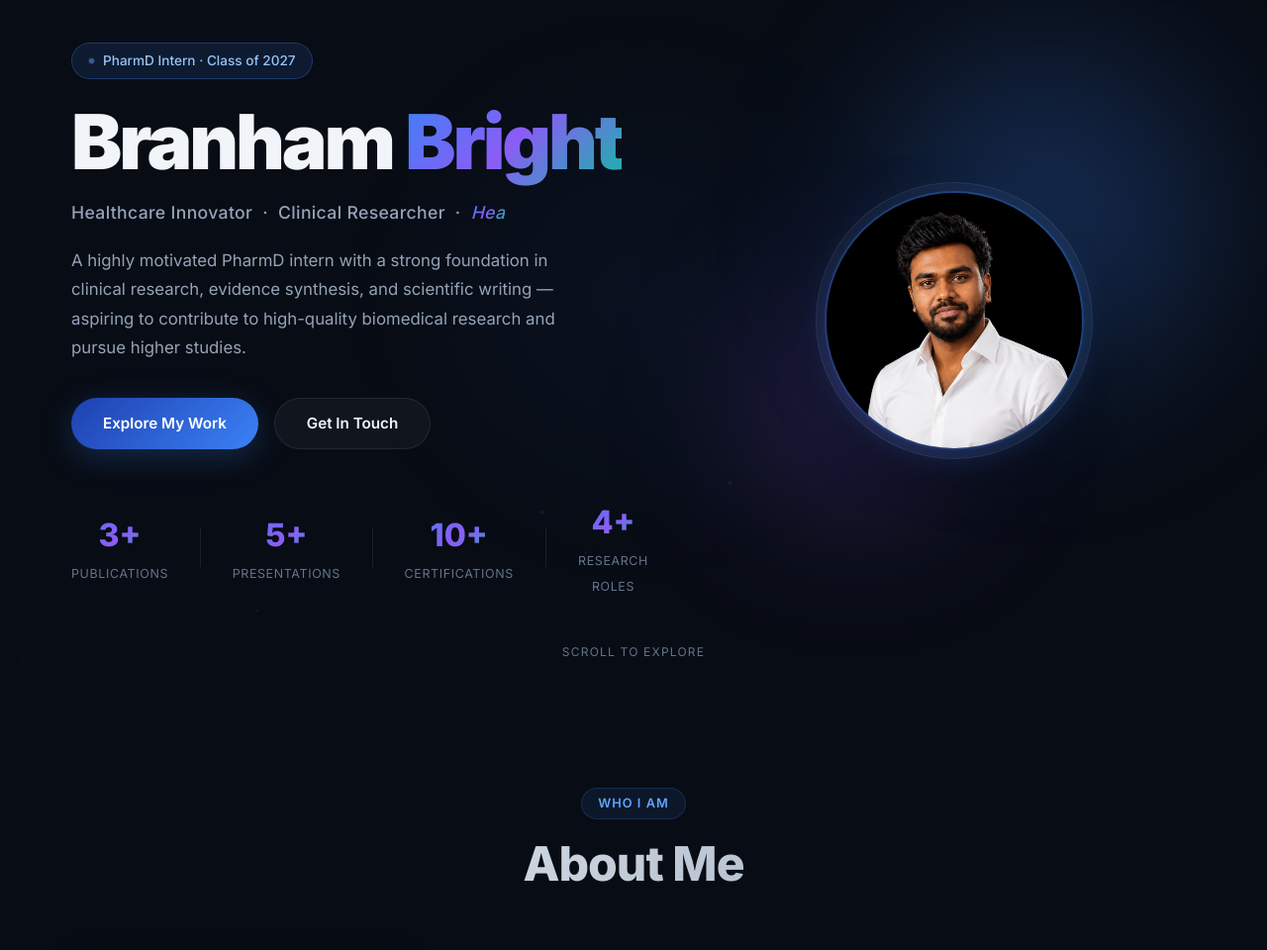
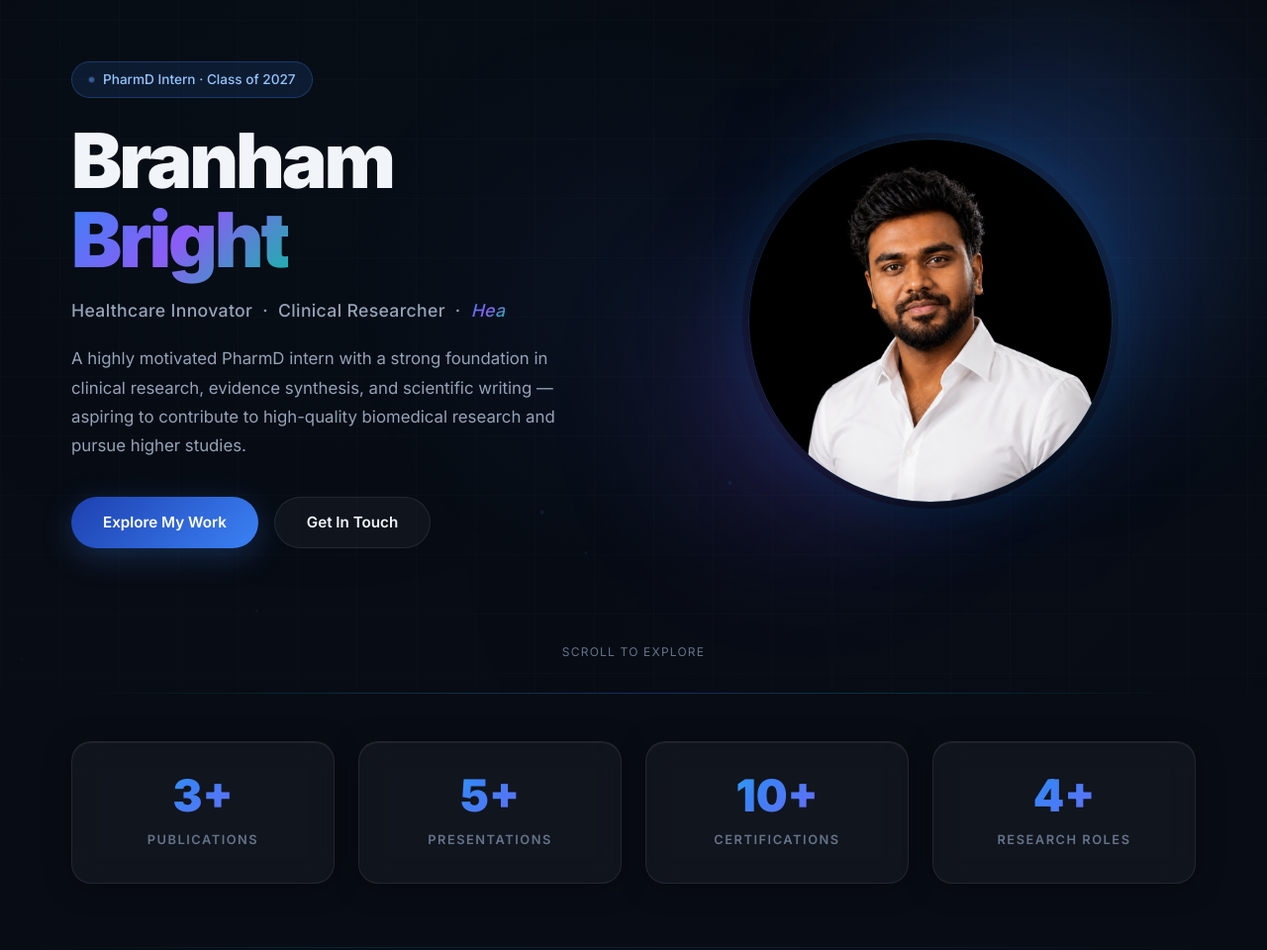
Before and after one commit to bri7-max/pharmd-portfolio, a website: page index.html in a window 1280 px wide. Shown: the part 100-1060 px from the top of the page at 99% size. Drawn offline with nearby package versions, Linux system fonts and the light colour scheme; a web font is replaced by a local one.

Commit message:
Add files via upload

```diff
--- a/index.html
+++ b/index.html
@@ -63,27 +63,6 @@
         <a href="#about" class="btn btn-primary">Explore My Work</a>
         <a href="#contact" class="btn btn-ghost">Get In Touch</a>
       </div>
-      <div class="hero-stats animate-fade-in delay-4">
-        <div class="stat">
-          <span class="stat-number" data-target="3">0</span>
-          <span class="stat-label">Publications</span>
-        </div>
-        <div class="stat-divider"></div>
-        <div class="stat">
-          <span class="stat-number" data-target="5">0</span>
-          <span class="stat-label">Presentations</span>
-        </div>
-        <div class="stat-divider"></div>
-        <div class="stat">
-          <span class="stat-number" data-target="10">0</span>
-          <span class="stat-label">Certifications</span>
-        </div>
-        <div class="stat-divider"></div>
-        <div class="stat">
-          <span class="stat-number" data-target="4">0</span>
-          <span class="stat-label">Research Roles</span>
-        </div>
-      </div>
     </div>
     <div class="hero-visual">
       <div class="orb orb-1"></div>
@@ -98,6 +77,27 @@
       <span>Scroll to explore</span>
     </div>
   </section>
+
+    <div class="hero-stats-bar">
+      <div class="hero-stats">
+        <div class="stat-card glass-card">
+          <span class="stat-number" data-target="3">0</span>
+          <span class="stat-label">Publications</span>
+        </div>
+        <div class="stat-card glass-card">
+          <span class="stat-number" data-target="5">0</span>
+          <span class="stat-label">Presentations</span>
+        </div>
+        <div class="stat-card glass-card">
+          <span class="stat-number" data-target="10">0</span>
+          <span class="stat-label">Certifications</span>
+        </div>
+        <div class="stat-card glass-card">
+          <span class="stat-number" data-target="4">0</span>
+          <span class="stat-label">Research Roles</span>
+        </div>
+      </div>
+    </div>
 
   <!-- About Section -->
   <section class="section" id="about">
--- a/style.css
+++ b/style.css
@@ -29,6 +29,11 @@
   --violet:  #8b5cf6;
   --silver:  #94a3b8;
   --muted:   #64748b;
+
+  /* Cyan palette */
+  --cyan-400: #22d3ee;
+  --cyan-500: #06b6d4;
+  --bg-medical: rgba(6, 182, 212, 0.03);
 
   /* Text */
   --text-primary:   #f1f5f9;
@@ -67,6 +72,19 @@
   color: var(--text-primary);
   overflow-x: hidden;
   line-height: 1.6;
+}
+body::before {
+  content: '';
+  position: fixed;
+  inset: 0;
+  background-image:
+    radial-gradient(circle at 25% 25%, rgba(6, 182, 212, 0.015) 0%, transparent 50%),
+    radial-gradient(circle at 75% 75%, rgba(59, 130, 246, 0.015) 0%, transparent 50%),
+    linear-gradient(rgba(255,255,255,0.01) 1px, transparent 1px),
+    linear-gradient(90deg, rgba(255,255,255,0.01) 1px, transparent 1px);
+  background-size: 100% 100%, 100% 100%, 60px 60px, 60px 60px;
+  pointer-events: none;
+  z-index: 0;
 }
 
 /* ---------- Particle Background ---------- */
@@ -116,8 +134,8 @@
 }
 .glass-card:hover {
   transform: translateY(-4px);
-  box-shadow: var(--shadow-card), var(--shadow-glow);
-  border-color: var(--border-glow);
+  box-shadow: var(--shadow-card), 0 0 30px rgba(6, 182, 212, 0.08), var(--shadow-glow);
+  border-color: rgba(6, 182, 212, 0.2);
 }
 
 /* ---------- Container ---------- */
@@ -326,39 +344,77 @@
   display: flex;
   gap: 1rem;
   flex-wrap: wrap;
+  margin-bottom: 2rem;
+}
+
+/* ---------- Hero Stats Bar ---------- */
+.hero-stats-bar {
+  max-width: 1200px;
+  margin: 0 auto;
+  padding: 0 2rem 4rem;
+  position: relative;
+  z-index: 1;
+}
+.hero-stats-bar::before {
+  content: '';
+  display: block;
+  height: 1px;
+  background: linear-gradient(90deg, transparent, rgba(6, 182, 212, 0.2), rgba(59, 130, 246, 0.3), rgba(6, 182, 212, 0.2), transparent);
   margin-bottom: 3rem;
 }
 .hero-stats {
-  display: flex;
-  align-items: center;
-  gap: 2rem;
+  display: grid;
+  grid-template-columns: repeat(4, 1fr);
+  gap: 1.5rem;
 }
-.stat { text-align: center; }
+.stat-card {
+  text-align: center;
+  padding: 2rem 1.5rem;
+  position: relative;
+  overflow: hidden;
+  cursor: default;
+}
+.stat-card::before {
+  content: '';
+  position: absolute;
+  inset: 0;
+  background: radial-gradient(circle at 50% 0%, rgba(6, 182, 212, 0.06), transparent 70%);
+  opacity: 0;
+  transition: opacity var(--transition);
+}
+.stat-card:hover::before {
+  opacity: 1;
+}
+.stat-card:hover {
+  transform: translateY(-6px) scale(1.02);
+  box-shadow: var(--shadow-card), 0 0 40px rgba(6, 182, 212, 0.1), 0 0 80px rgba(59, 130, 246, 0.05);
+}
 .stat-number {
   display: block;
-  font-size: 2rem;
-  font-weight: 800;
-  background: var(--grad-main);
+  font-size: 2.8rem;
+  font-weight: 900;
+  background: linear-gradient(135deg, #22d3ee 0%, #3b82f6 40%, #8b5cf6 100%);
   -webkit-background-clip: text;
   -webkit-text-fill-color: transparent;
   background-clip: text;
+  margin-bottom: 0.5rem;
+  line-height: 1;
 }
 .stat-label {
-  font-size: 0.78rem;
+  font-size: 0.8rem;
   color: var(--text-muted);
   text-transform: uppercase;
-  letter-spacing: 0.05em;
-}
-.stat-divider {
-  width: 1px;
-  height: 40px;
-  background: var(--border);
+  letter-spacing: 0.12em;
+  font-weight: 600;
 }
 
 /* Hero Visual */
 .hero-visual {
   position: relative;
   height: 520px;
+  display: flex;
+  align-items: center;
+  justify-content: center;
 }
 .orb {
   position: absolute;
@@ -402,26 +458,53 @@
   top: 50%;
   left: 50%;
   transform: translate(-50%, -50%);
-  width: 280px;
-  height: 280px;
+  width: 380px;
+  height: 380px;
   border-radius: 50%;
-  padding: 8px;
-  background: rgba(255, 255, 255, 0.02);
-  border: 1px solid rgba(255, 255, 255, 0.08);
-  box-shadow: 0 20px 50px rgba(0, 0, 0, 0.4), inset 0 0 20px rgba(255, 255, 255, 0.02);
+  padding: 6px;
+  background: transparent;
+  border: none;
+  box-shadow:
+    0 0 60px rgba(6, 182, 212, 0.12),
+    0 0 120px rgba(59, 130, 246, 0.08),
+    0 0 200px rgba(139, 92, 246, 0.05);
   display: flex;
   align-items: center;
   justify-content: center;
   z-index: 1;
   animation: heroPhotoEntrance 1.5s cubic-bezier(0.16, 1, 0.3, 1) forwards;
 }
+.hero-profile-img-wrap::before {
+  content: '';
+  position: absolute;
+  inset: -40px;
+  border-radius: 50%;
+  background: radial-gradient(circle, rgba(6, 182, 212, 0.08) 0%, rgba(59, 130, 246, 0.05) 30%, transparent 70%);
+  animation: pulseGlow 4s ease-in-out infinite;
+  z-index: -1;
+}
+.hero-profile-img-wrap::after {
+  content: '';
+  position: absolute;
+  inset: -80px;
+  border-radius: 50%;
+  background: radial-gradient(circle, rgba(139, 92, 246, 0.04) 0%, transparent 60%);
+  animation: pulseGlow 6s ease-in-out infinite reverse;
+  z-index: -2;
+}
+@keyframes pulseGlow {
+  0%, 100% { opacity: 0.6; transform: scale(1); }
+  50% { opacity: 1; transform: scale(1.05); }
+}
 .hero-profile-img {
   width: 100%;
   height: 100%;
   border-radius: 50%;
   object-fit: cover;
-  border: 2px solid rgba(59, 130, 246, 0.35);
-  box-shadow: var(--shadow-blue);
+  border: 1px solid rgba(6, 182, 212, 0.15);
+  box-shadow: 0 8px 32px rgba(0, 0, 0, 0.4);
+  mask-image: radial-gradient(circle, black 60%, rgba(0,0,0,0.95) 75%, rgba(0,0,0,0.7) 90%, rgba(0,0,0,0.4) 100%);
+  -webkit-mask-image: radial-gradient(circle, black 60%, rgba(0,0,0,0.95) 75%, rgba(0,0,0,0.7) 90%, rgba(0,0,0,0.4) 100%);
 }
 .hero-profile-placeholder {
   width: 100%;
@@ -487,8 +570,17 @@
   position: relative;
   z-index: 1;
 }
+.section::before {
+  content: '';
+  position: absolute;
+  top: 0;
+  left: 0;
+  right: 0;
+  height: 1px;
+  background: linear-gradient(90deg, transparent, rgba(6, 182, 212, 0.15), rgba(59, 130, 246, 0.15), rgba(139, 92, 246, 0.1), transparent);
+}
 .section-alt {
-  background: linear-gradient(180deg, transparent, rgba(59,130,246,0.03) 30%, rgba(139,92,246,0.02) 70%, transparent);
+  background: linear-gradient(180deg, transparent, rgba(6,182,212,0.02) 20%, rgba(59,130,246,0.03) 50%, rgba(139,92,246,0.02) 80%, transparent);
 }
 .section-header {
   text-align: center;
@@ -1264,7 +1356,8 @@
   .hero-visual { display: none; }
   .hero-desc { margin-left: auto; margin-right: auto; }
   .hero-actions { justify-content: center; }
-  .hero-stats { justify-content: center; }
+  .hero-stats { grid-template-columns: repeat(4, 1fr); }
+  .hero-stats-bar { padding: 0 2rem 3rem; }
   .about-grid { grid-template-columns: 1fr; }
   .about-image-wrap { max-width: 400px; margin: 0 auto; }
   .research-grid { grid-template-columns: 1fr; }
@@ -1303,8 +1396,9 @@
   .pres-date { flex-direction: row; gap: 0.5rem; width: fit-content; }
   .pub-item { grid-template-columns: 1fr; }
   .pub-number { display: none; }
-  .hero-stats { gap: 1rem; flex-wrap: wrap; }
-  .stat-divider { display: none; }
+  .hero-stats { grid-template-columns: repeat(2, 1fr); gap: 1rem; }
+  .stat-card { padding: 1.5rem 1rem; }
+  .stat-number { font-size: 2.2rem; }
   .about-tags { justify-content: center; }
   .ref-grid { grid-template-columns: 1fr; }
 }
@@ -1314,4 +1408,5 @@
   .hero { padding: 5.5rem 1.25rem 3rem; }
   .hero-title { font-size: 2.8rem; }
   .section-title { font-size: 2rem; }
+  .hero-stats { grid-template-columns: repeat(2, 1fr); }
 }
```
